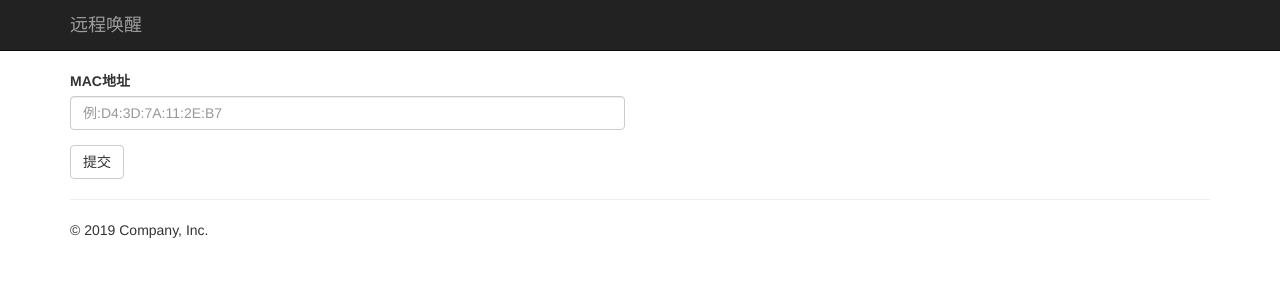
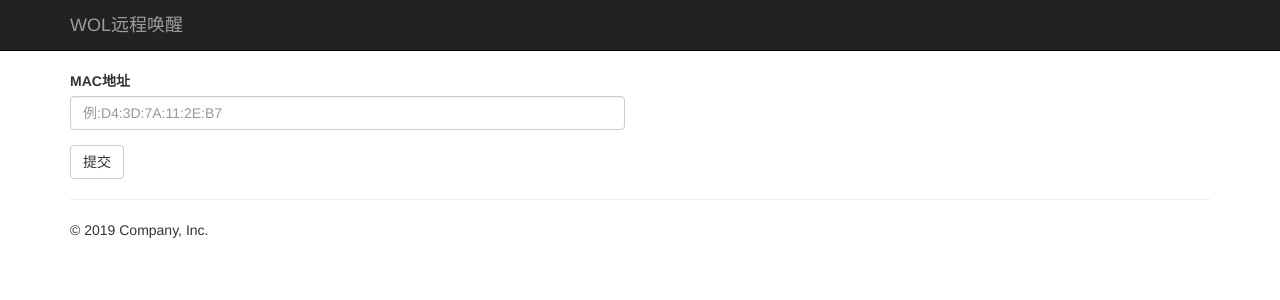
Before and after one commit to nikozhangwj/FLASK_WOL, a Flask app: page / in a window 1280 px wide. Shown: the top 300 px of the page. Run offline with Flask 2, Linux system fonts and the light colour scheme; some libraries are stand-ins or nearby versions.

Commit message:
fix some html

```diff
--- a/templates/index.html
+++ b/templates/index.html
@@ -17,7 +17,7 @@
 	    <nav class="navbar navbar-inverse navbar-fixed-top">
 	      <div class="container">
 	        <div class="navbar-header">
-	          <span class="navbar-brand">远程唤醒</span>
+	          <span class="navbar-brand">WOL远程唤醒</span>
 	        </div>
 	      </div>
 	    </nav>
```
